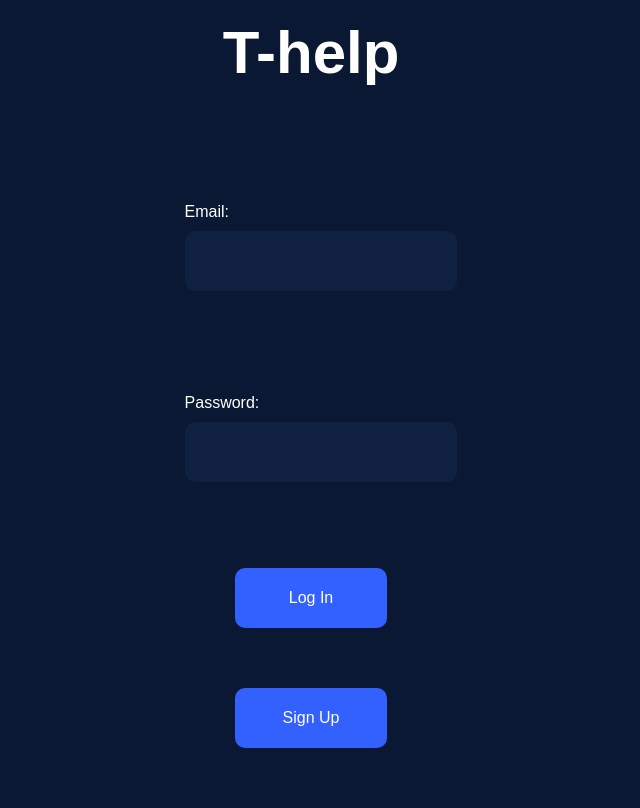
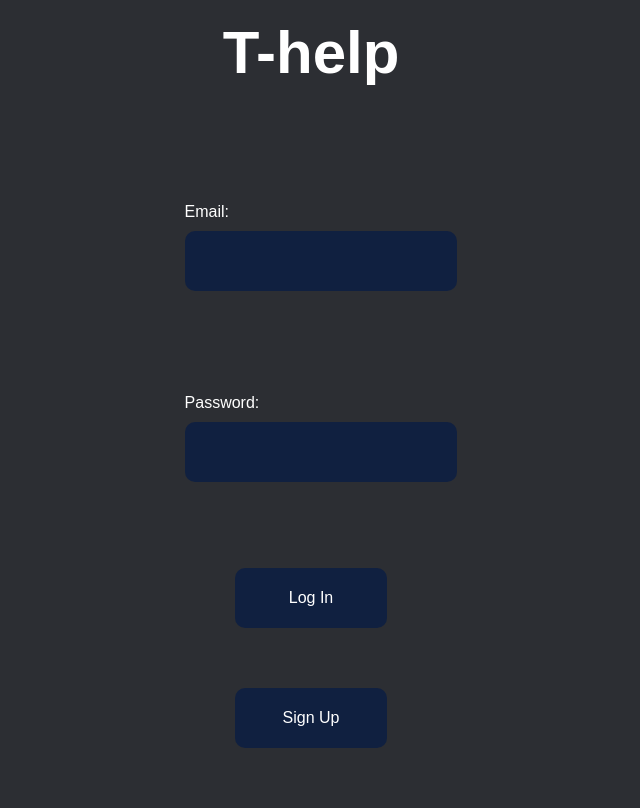
Before and after one commit to ArtSN7/theory-web-application, a Flask app: page / in a window 1280 px wide. Shown: the whole page, without its empty margins (329-969 px from the left). Run offline with Flask 3, Linux system fonts and the light colour scheme.

Commit message:
Updating style.css

```diff
--- a/CODE/static/style.css
+++ b/CODE/static/style.css
@@ -1,9 +1,7 @@
 html, body {
     height: 100%;
     width: 100%;
-
-    /*background-color: rgba(241, 241, 239, 1);*/
-    background-color: #0A1833;
+    background-color: #2c2e33;
     font-family: Arial;
     display: flex;
 }
@@ -50,7 +48,7 @@ html, body {
     height: 60px;
     margin-left: 20%;
     margin-right: 20%;
-    background-color: #3361FF;
+    background-color: #102040;
     color: #FFF;
     border: None;
     border-radius: 10px;
```
